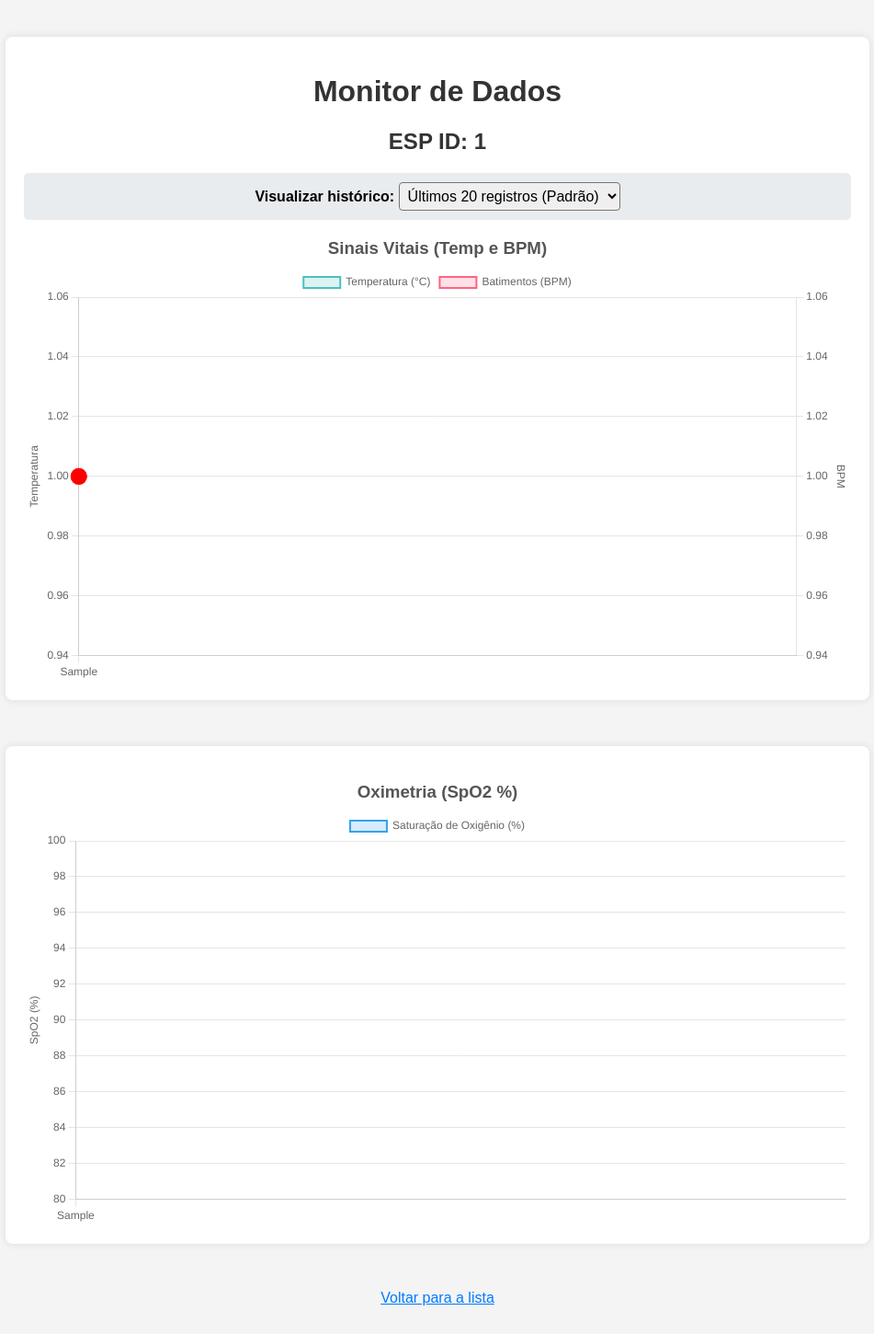
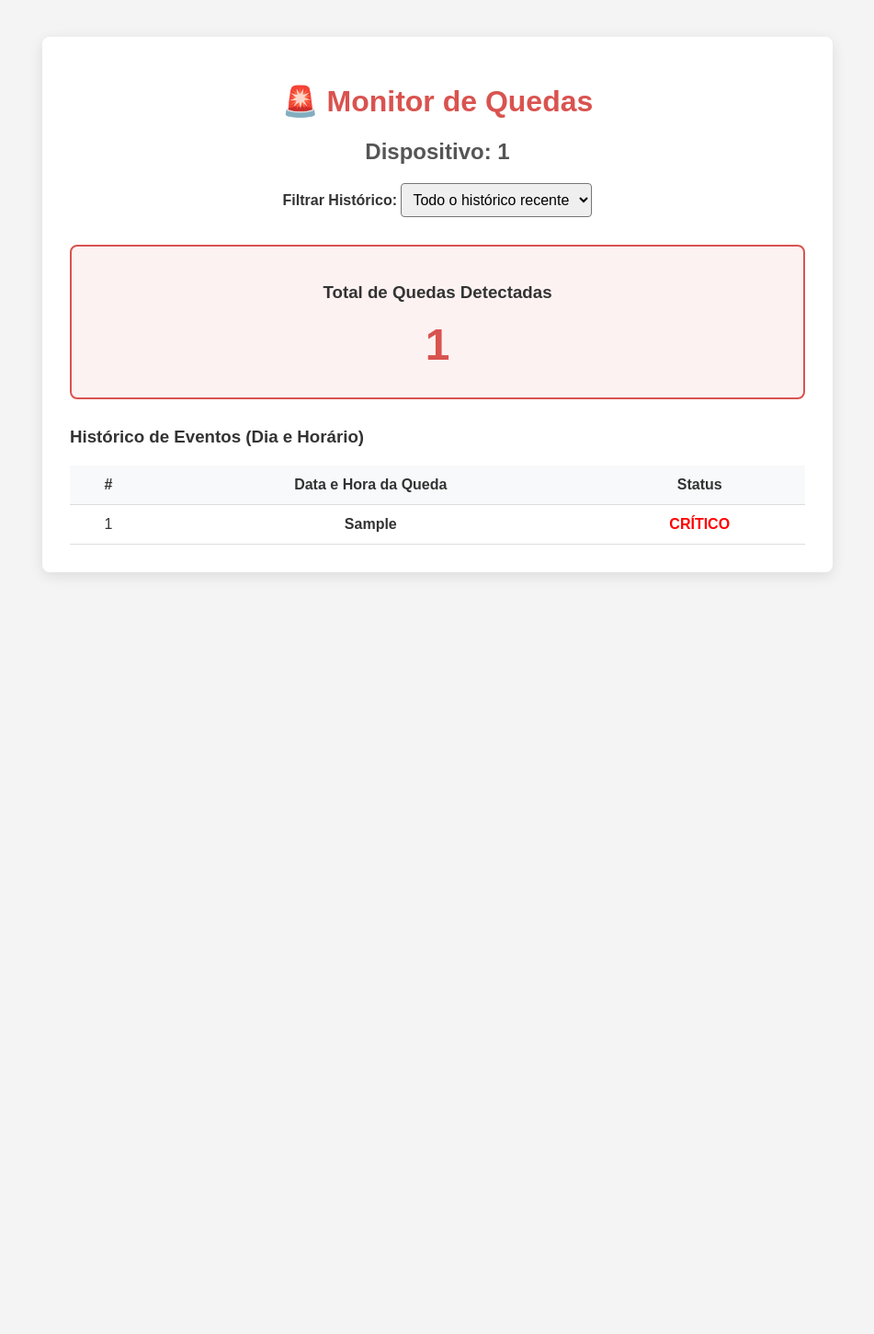
Before and after one commit to DavidKSMoreira/smart-bracelet, a Flask app: template App/templates/grafico.html in a window 1280 px wide. Shown: the whole page at 92% size, without its empty margins (164-1115 px from the left). After the commit the page ends 626 px from the top, so only its background shows below. Run offline with Flask 3, Linux system fonts and the light colour scheme; the template is opened without the code that fills it: most values are stand-ins (such as "Sample title", 1, 10 or a date in 2020).

Commit message:
new branch for simcompi
created a new branch with only BMI160 for simcompi

```diff
--- a/App/app.py
+++ b/App/app.py
@@ -142,57 +142,41 @@ def api_dados_grafico():
     horas_atras = request.args.get('horas')
 
     if not esp_id_query:
-        return jsonify({"error": "ID não fornecido"}), 400
-
-    if horas_atras:
-        try:
-            #tenta converter o valor recebido para inteiro
-            horas_atras = int(horas_atras)
-            if horas_atras < 0:
-                raise ValueError("O tempo deve ser positivo")
-        except ValueError:
-            #se nao for um numero valido, recusa a requisição antes de tocar no banco
-            return jsonify({"error": "O parâmetro de horas deve ser um número inteiro positivo"}), 400
+        return jsonify({'error': 'esp_id não fornecido'}), 400
 
     try:
-        conn = sqlite3.connect(DB_NAME)
+        conn = sqlite3.connect('dados_esp32.db')
         cursor = conn.cursor()
 
+        # Trazemos APENAS os registros onde uma QUEDA foi detectada (queda = 1)
         if horas_atras:
-            #busca registros da janela de tempo solicitada
             cursor.execute("""
-                SELECT temperatura, batimento_cardiaco, horario, queda, spo2
+                SELECT horario
                 FROM leituras
-                WHERE esp_id = ? AND horario >= datetime('now', 'localtime', ?)
-                ORDER BY id ASC
+                WHERE esp_id = ? AND queda = 1 AND horario >= datetime('now', 'localtime', ?)
+                ORDER BY id DESC
             """, (esp_id_query, f'-{horas_atras} hours'))
-            resultados = cursor.fetchall()
+        else:
+            cursor.execute("""
+                SELECT horario
+                FROM leituras
+                WHERE esp_id = ? AND queda = 1
+                ORDER BY id DESC LIMIT 50
+            """, (esp_id_query,))
 
-        else:
-            # Pega os últimos 20 registros, por exemplo (para o gráfico não ficar pesado demais)
-            cursor.execute("""
-                SELECT temperatura, batimento_cardiaco, horario, queda, spo2
-                FROM leituras
-                WHERE esp_id = ?
-                ORDER BY id DESC LIMIT 20
-            """, (esp_id_query,))
-            resultados = cursor.fetchall()
-            resultados = list(reversed(resultados)) #inverte a ordem para mostrar do mais antigo para o mais novo
-
+        resultados = cursor.fetchall()
         conn.close()
 
+        # O JSON agora manda apenas a lista de horários das quedas e o total
         dados_json = {
-            'temperatura': [row[0] for row in resultados],
-            'batimentos': [row[1] for row in resultados],
-            'labels': [row[2] for row in resultados],
-            'quedas': [row[3] for row in resultados], #1 queda, 0 normal
-            'spo2': [row[4] for row in resultados]
+            'total_quedas': len(resultados),
+            'horarios_quedas': [row[0] for row in resultados]
         }
 
         return jsonify(dados_json)
 
-    except sqlite3.Error as e:
-        return jsonify({"error": f"Erro no banco de dados: {str(e)}"}), 500
+    except Exception as e:
+        return jsonify({'error': str(e)}), 500
 
 if __name__ == '__main__':
     inicializar_banco()
--- a/App/templates/grafico.html
+++ b/App/templates/grafico.html
@@ -3,214 +3,109 @@
 <head>
     <meta charset="UTF-8">
     <meta name="viewport" content="width=device-width, initial-scale=1.0">
-    <title>Gráfico em Tempo Real - {{ esp_id }}</title>
-    <script src="https://cdn.jsdelivr.net/npm/chart.js"></script>
+    <title>Painel de Monitoramento de Quedas</title>
     <style>
-        body { font-family: sans-serif; background-color: #f4f4f4; }
-        .chart-container {
-            width: 80%;
-            max-width: 900px;
-            margin: 50px auto;
-            padding: 20px;
-            background-color: white;
-            border-radius: 8px;
-            box-shadow: 0 0 10px rgba(0,0,0,0.1);
+        body { font-family: sans-serif; background-color: #f4f4f4; color: #333; }
+        .dashboard-container {
+            width: 80%; max-width: 800px; margin: 40px auto;
+            padding: 30px; background-color: white;
+            border-radius: 8px; box-shadow: 0 4px 15px rgba(0,0,0,0.1);
         }
-        h1, h2 { text-align: center; color: #333; }
-        a { color: #007bff; }
-        /*Estilo para o novo painel de controle*/
-        .painel-controle {
-            text-align: center;
-            margin-bottom: 20px;
-            padding: 10px;
-            background-color: #e9ecef;
-            border-radius: 5px;
+        h1 { text-align: center; color: #d9534f; }
+        h2 { text-align: center; color: #555; }
+
+        .contador-box {
+            background-color: #fdf2f2; border: 2px solid #d9534f;
+            border-radius: 8px; padding: 20px; text-align: center;
+            margin: 30px 0;
         }
-        select {padding: 5px; font-size: 16px; border-radius: 4px;}
-        h3{text-align: center; color: #555; margin-bottom: 10px;}
+        .numero-gigante { font-size: 48px; font-weight: bold; color: #d9534f; margin: 10px 0; }
+
+        table { width: 100%; border-collapse: collapse; margin-top: 20px; }
+        th, td { padding: 12px; text-align: center; border-bottom: 1px solid #ddd; }
+        th { background-color: #f8f9fa; color: #333; font-weight: bold; }
+        tr:hover { background-color: #f1f1f1; }
+
+        .painel-controle { text-align: center; margin-bottom: 20px; }
+        select { padding: 8px; font-size: 16px; border-radius: 4px; }
     </style>
 </head>
 <body>
-    <div class="chart-container" style="margin-top: 40px;">
-        <h1>Monitor de Dados</h1>
-        <h2>ESP ID: <span id="espIdDisplay">{{ esp_id }}</span></h2>
+    <div class="dashboard-container">
+        <h1>🚨 Monitor de Quedas</h1>
+        <h2>Dispositivo: <span id="espIdDisplay">{{ esp_id }}</span></h2>
 
         <div class="painel-controle">
-            <label for="filtroTempo"><strong>Visualizar histórico: </strong></label>
-            <select id="filtroTempo" onchange="atualizarGrafico()">
-                <option value="">Últimos 20 registros (Padrão)</option>
+            <label for="filtroTempo"><strong>Filtrar Histórico: </strong></label>
+            <select id="filtroTempo" onchange="atualizarDashboard()">
+                <option value="">Todo o histórico recente</option>
                 <option value="1">Última 1 hora</option>
-                <option value="2">Últimas 2 horas</option>
                 <option value="6">Últimas 6 horas</option>
-                <option value="12">Últimas 12 horas</option>
                 <option value="24">Últimas 24 horas</option>
             </select>
         </div>
 
-        <h3>Sinais Vitais (Temp e BPM)</h3>
-        <canvas id="meuGrafico"></canvas>
-    </div>
+        <div class="contador-box">
+            <h3>Total de Quedas Detectadas</h3>
+            <div class="numero-gigante" id="totalQuedas">0</div>
+        </div>
 
-    <div class = "chart-container">
-        <h3>Oximetria (SpO2 %)</h3>
-        <canvas id="graficoSpo2"></canvas>
-    </div>
-    <div style="text-align: center; margin-bottom: 30px;">
-        <a href="/">Voltar para a lista</a>
+        <h3>Histórico de Eventos (Dia e Horário)</h3>
+        <table id="tabelaQuedas">
+            <thead>
+                <tr>
+                    <th>#</th>
+                    <th>Data e Hora da Queda</th>
+                    <th>Status</th>
+                </tr>
+            </thead>
+            <tbody id="corpoTabela">
+                </tbody>
+        </table>
     </div>
 
     <script>
-        // Pega o ID que veio do Flask
         const espId = "{{ esp_id }}";
 
-        const ctx1 = document.getElementById('meuGrafico').getContext('2d');
-        const ctx2 = document.getElementById('graficoSpo2').getContext('2d');
+        async function atualizarDashboard() {
+            try {
+                const horas = document.getElementById('filtroTempo').value;
+                let url = `/api/dados_grafico?esp_id=${espId}`;
+                if (horas !== "") url += `&horas=${horas}`;
 
-        // Configuração inicial do gráfico (vazio)
-        const meuGrafico = new Chart(ctx1, {
-            type: 'line',
-            data: {
-                labels: [], // Começa vazio
-                datasets: [
-                    {
-                        label: 'Temperatura (°C)',
-                        data: [],
-                        borderColor: 'rgba(75, 192, 192, 1)',
-                        backgroundColor: 'rgba(75, 192, 192, 0.2)',
-                        borderWidth: 2,
-                        tension: 0.1,
-                        yAxisID: 'y'
-                    },
-                    {
-                        label: 'Batimentos (BPM)',
-                        data: [],
-                        borderColor: 'rgba(255, 99, 132, 1)',
-                        backgroundColor: 'rgba(255, 99, 132, 0.2)',
-                        borderWidth: 2,
-                        tension: 0.1,
-                        yAxisID: 'y1'
-                    }
-                ]
-            },
-            options: {
-                responsive: true,
-                scales: {
-                    y: {
-                        type: 'linear',
-                        display: true,
-                        position: 'left',
-                        title: { display: true, text: 'Temperatura' }
-                    },
-                    y1: {
-                        type: 'linear',
-                        display: true,
-                        position: 'right',
-                        title: { display: true, text: 'BPM' },
-                        grid: { drawOnChartArea: false }
-                    }
-                },
-                animation: false // Desativa animação para atualização mais rápida
-            }
-        });
-
-        //Novo gráfico para SpO2
-        const graficoSpO2 = new Chart(ctx2, {
-            type: 'line',
-            data: {
-                labels: [],
-                datasets: [
-                    {
-                        label: 'Saturação de Oxigênio (%)',
-                        data: [],
-                        borderColor: 'rgba(54, 162, 235, 1)',
-                        backgroundColor: 'rgba(54, 162, 235, 0.2)',
-                        borderWidth: 2,
-                        tension: 0.1,
-                    }
-                ]
-            },
-            options: {
-                responsive: true,
-                scales: {
-                    y: {
-                        type: 'linear',
-                        display: true,
-                        position: 'left',
-                        title: { display: true, text: 'SpO2 (%)' },
-                        min: 80, //limite inferior
-                        max: 100, //limite superior
-                    }
-                },
-                animation: false
-            }
-        });
-
-        // --- FUNÇÃO DE ATUALIZAÇÃO ---
-        async function atualizarGrafico() {
-            try {
-                //Novo: Leitura do valor do seletor e URL dinâmica
-                const horasSelecionadas = document.getElementById('filtroTempo').value;
-                let url = `/api/dados_grafico?esp_id=${espId}`;
-
-                if (horasSelecionadas !== ""){
-                    url += `&horas=${horasSelecionadas}`;
-                }
-                // Chama a nova rota criada no Python
                 const response = await fetch(url);
                 const dados = await response.json();
 
-                if (dados.error) {
-                    console.error("Erro na API:", dados.error);
-                    return;
+                if (dados.error) return console.error("Erro:", dados.error);
+
+                // Atualiza o contador gigante
+                document.getElementById('totalQuedas').innerText = dados.total_quedas;
+
+                // Limpa a tabela atual
+                const tbody = document.getElementById('corpoTabela');
+                tbody.innerHTML = '';
+
+                // Preenche a tabela com os horários
+                if (dados.total_quedas === 0) {
+                    tbody.innerHTML = '<tr><td colspan="3">Nenhuma queda registrada neste período.</td></tr>';
+                } else {
+                    dados.horarios_quedas.forEach((horario, index) => {
+                        const tr = document.createElement('tr');
+                        tr.innerHTML = `
+                            <td>${index + 1}</td>
+                            <td><strong>${horario}</strong></td>
+                            <td style="color: red; font-weight: bold;">CRÍTICO</td>
+                        `;
+                        tbody.appendChild(tr);
+                    });
                 }
-
-                // Atualiza os dados do gráfico
-                //Eixo X
-                meuGrafico.data.labels = dados.labels;
-                graficoSpO2.data.labels = dados.labels;
-
-                //Eixo Y
-                meuGrafico.data.datasets[0].data = dados.temperatura;
-                meuGrafico.data.datasets[1].data = dados.batimentos;
-                graficoSpO2.data.datasets[0].data = dados.spo2;
-
-                //NOVO: Lógica de alerta visual de queda
-                //Se queda == 1, cor vermelha e tamanho maior
-
-                const coresTemp = dados.quedas.map(queda => queda === 1 ? 'red' : 'rgba (255, 99, 132, 1)');
-                const coresBPM = dados.quedas.map(queda => queda === 1 ? 'red' : 'rgba(255, 99, 132, 1)');
-                const coresSpO2 = dados.quedas.map(queda => queda === 1 ? 'red' : 'rgba(54, 162, 235, 1)');
-                const tamanhosPonto = dados.quedas.map(queda => queda === 1 ? 8 : 3); //8 grande, 3 padrão
-
-                //Aplica as listas de estilo nas linhas do gráfico
-                meuGrafico.data.datasets[0].pointBackgroundColor = coresTemp;
-                meuGrafico.data.datasets[0].pointRadius = tamanhosPonto;
-                meuGrafico.data.datasets[0].pointBorderColor = coresTemp;
-
-                meuGrafico.data.datasets[1].pointBackgroundColor = coresBPM;
-                meuGrafico.data.datasets[1].pointRadius = tamanhosPonto;
-                meuGrafico.data.datasets[1].pointBorderColor = coresBPM;
-
-                //Aplica estilos visuais - Gráfico 2
-                graficoSpO2.data.datasets[0].pointBackgroundColor = coresSpO2;
-                graficoSpO2.data.datasets[0].pointRadius = tamanhosPonto;
-                graficoSpO2.data.datasets[0].pointBorderColor = coresSpO2
-
-                // Manda o Chart.js redesenhar com os novos estilps
-                meuGrafico.update('none'); // 'none' evita animação completa a cada update
-                graficoSpO2.update('none');
-
             } catch (error) {
                 console.error("Erro ao buscar dados:", error);
             }
         }
 
-        // Executa a primeira vez imediatamente
-        atualizarGrafico();
-
-        // Repete a cada 3 segundos (3000 ms)
-        setInterval(atualizarGrafico, 3000);
-
+        atualizarDashboard();
+        setInterval(atualizarDashboard, 3000); // Atualiza a cada 3 segundos
     </script>
 </body>
 </html>
```
Also changed, not shown: 1 other file.
